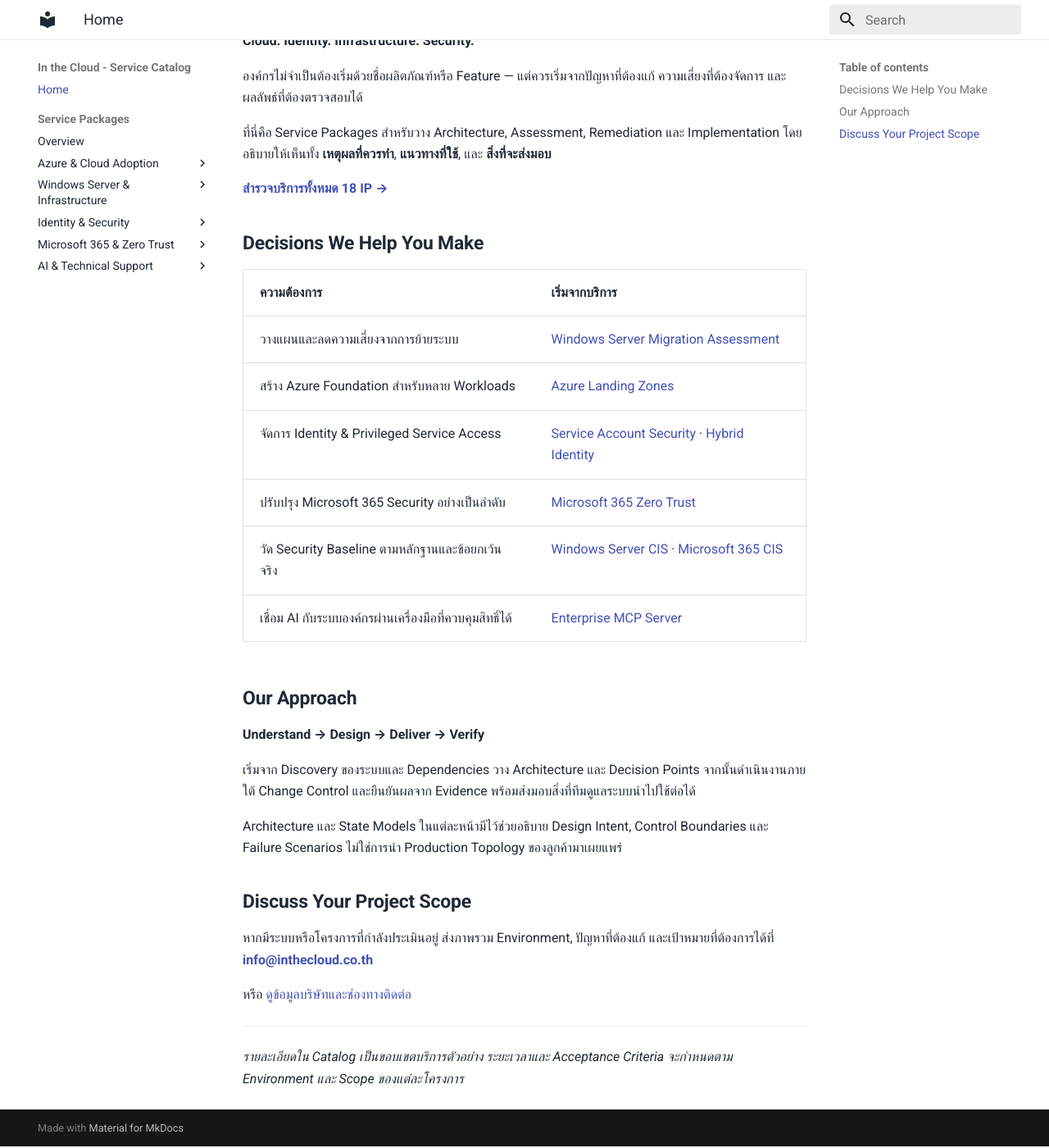
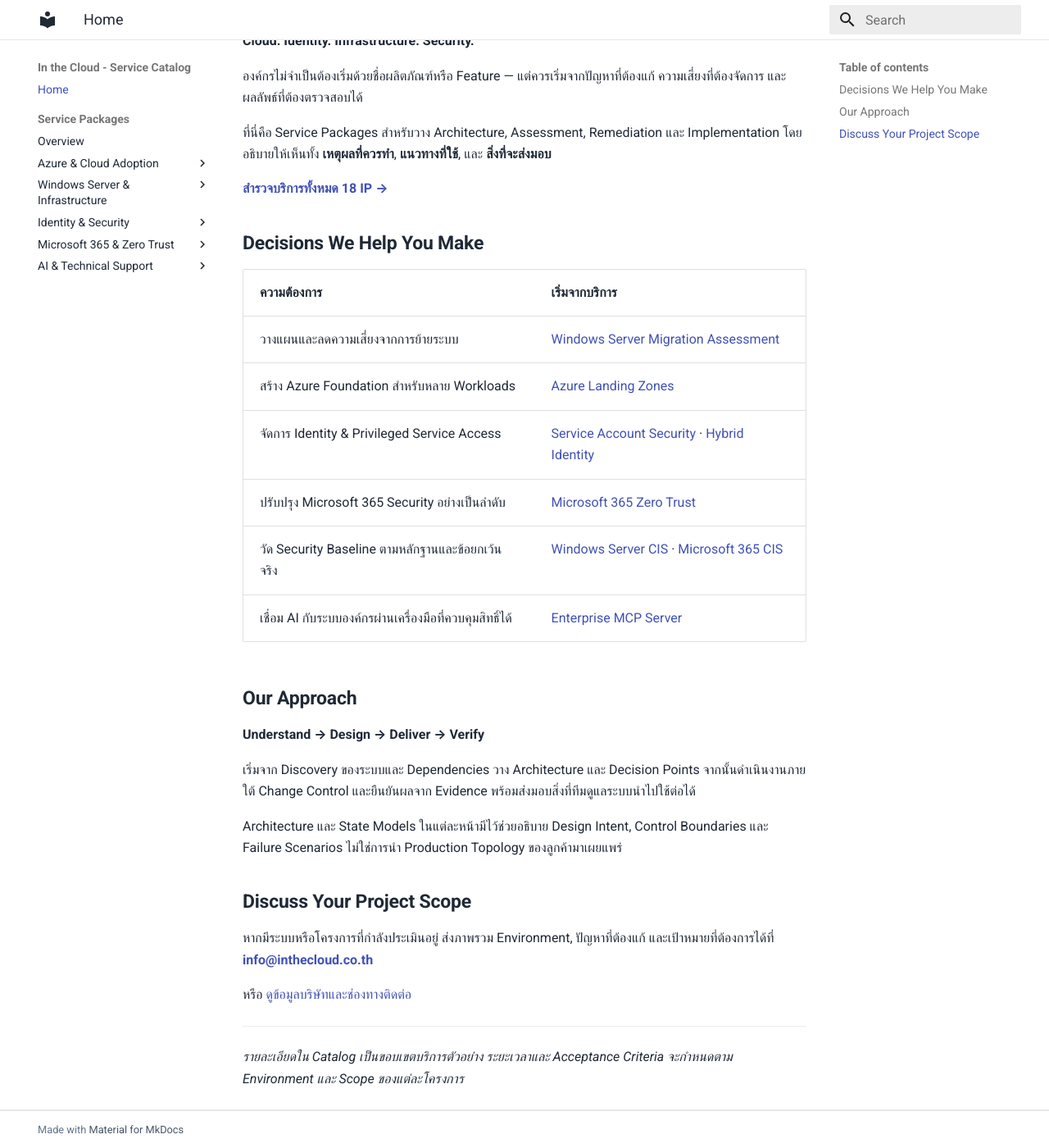
Before and after one commit to inthecloudth/service-catalog, an MkDocs documentation site: the page built from docs/index.md, in a window 1280 px wide and 1400 px high, scrolled down 133 px. Shown: the whole window at 82% size. Built offline with MkDocs 1.6.1 and Material for MkDocs 9.7.7, drawn with Linux system fonts in a browser that asks for light colours.

Commit message:
style: use white footer and accessible dark text

```diff
--- a/docs/stylesheets/extra.css
+++ b/docs/stylesheets/extra.css
@@ -71,3 +71,34 @@
 .md-header__topic {
   color: #1f2937;
 }
+
+/* White footer */
+[data-md-color-scheme="default"] {
+  --md-footer-bg-color: #ffffff;
+  --md-footer-bg-color--dark: #ffffff;
+  --md-footer-fg-color: #1f2937;
+  --md-footer-fg-color--light: #475569;
+  --md-footer-fg-color--lighter: #64748b;
+}
+
+.md-footer {
+  background-color: #ffffff;
+  color: #1f2937;
+  border-top: 1px solid #e5e7eb;
+}
+
+.md-footer-meta {
+  background-color: #ffffff;
+  color: #475569;
+  border-top: 1px solid #e5e7eb;
+}
+
+.md-footer__link,
+.md-footer-meta a {
+  color: #475569;
+}
+
+.md-footer__link:hover,
+.md-footer-meta a:hover {
+  color: #2563eb;
+}
```
